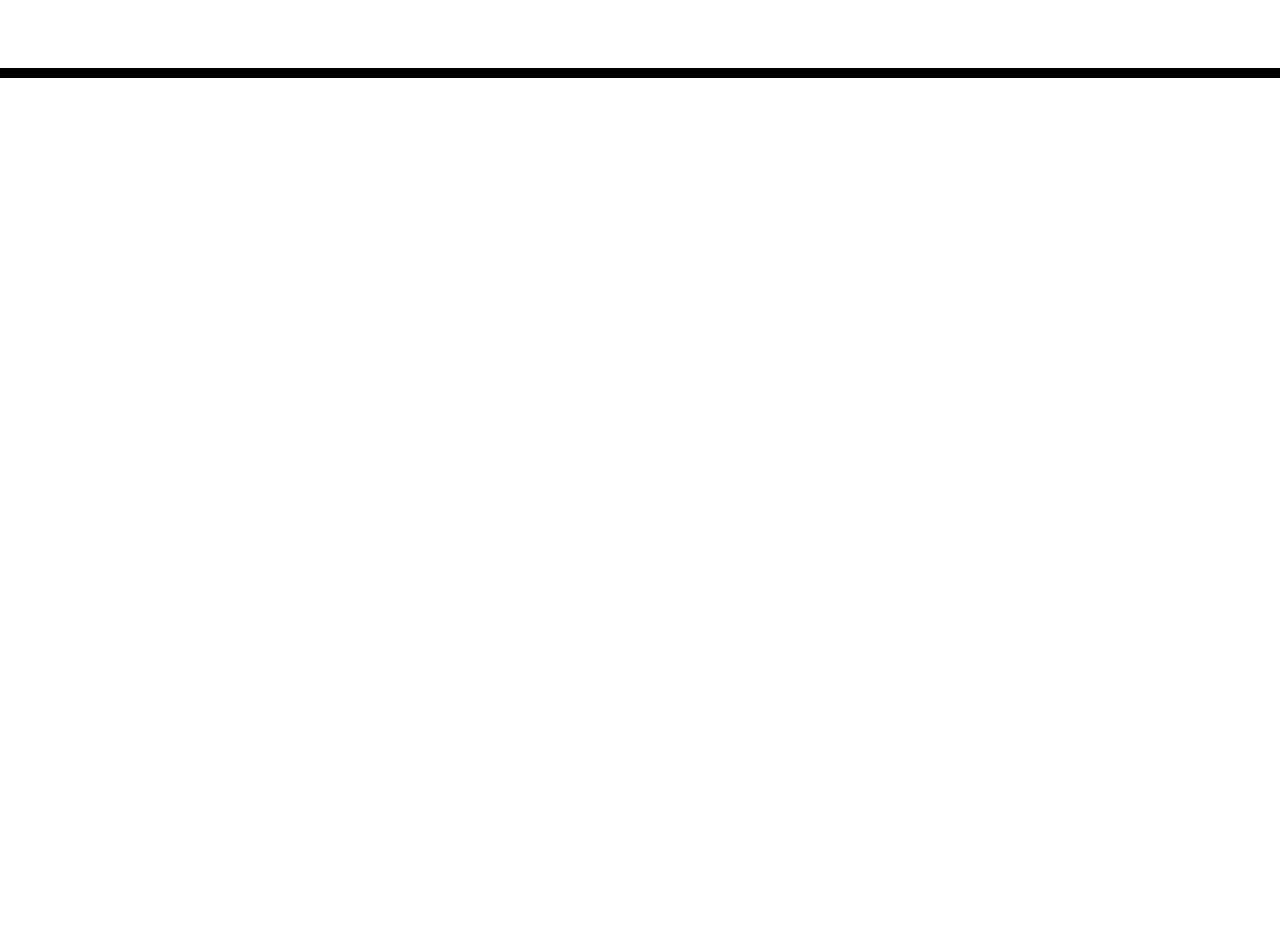
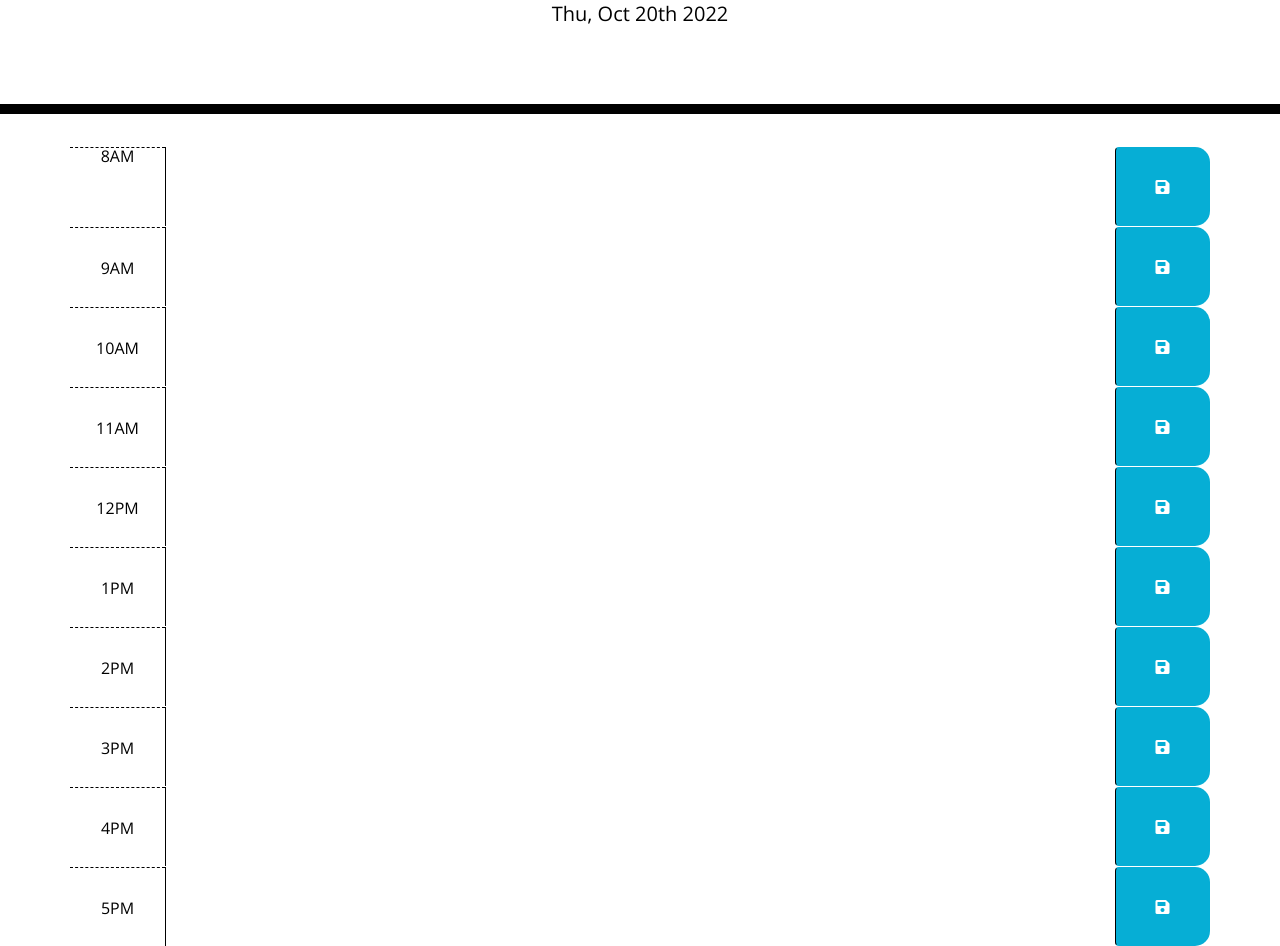
Before and after one commit to lhern222/Work-day-schedule, a plain HTML site: page index.html in a window 1280 px wide. Shown: the part 190-1136 px from the top of the page. Before the commit the page ends 800 px from the top, so only its background shows below. Drawn offline with nearby package versions, Linux system fonts and the light colour scheme.

```diff
--- a/index.html
+++ b/index.html
@@ -31,9 +31,97 @@
     <div class="container">
       <!-- Timeblocks go here -->
 
+        <div id="hour8" class="row time-block">
+        <div class="col-md-1 hour">8AM</div>
+        <textarea class="col-md-10 description"></textarea>
+        <button class="btn saveBtn col-md-1"><i class="fas fa-save"></i></button>
+      </div>
+
+      <div id="hour9" class="row time-block">
+        <div class="col-md-1 hour">
+            9AM
+        </div>
+        <textarea class="col-md-10 description">
+        </textarea>
+        <button class="btn saveBtn col-md-1"><i class="fas fa-save"></i></button>
+      </div>
+
+      <div id="hour10" class="row time-block">
+        <div class="col-md-1 hour">
+            10AM
+        </div>
+        <textarea class="col-md-10 description">
+        </textarea>
+        <button class="btn saveBtn col-md-1"><i class="fas fa-save"></i></button>
+      </div>
+
+      <div id="hour10=1" class="row time-block">
+        <div class="col-md-1 hour">
+            11AM
+        </div>
+        <textarea class="col-md-10 description">
+        </textarea>
+        <button class="btn saveBtn col-md-1"><i class="fas fa-save"></i></button>
+      </div>
+
+      <div id="hour10=2" class="row time-block">
+        <div class="col-md-1 hour">
+            12PM
+        </div>
+        <textarea class="col-md-10 description">
+        </textarea>
+        <button class="btn saveBtn col-md-1"><i class="fas fa-save"></i></button>
+      </div>
+
+      <div id="hour13" class="row time-block">
+        <div class="col-md-1 hour">
+            1PM
+        </div>
+        <textarea class="col-md-10 description">
+        </textarea>
+        <button class="btn saveBtn col-md-1"><i class="fas fa-save"></i></button>
+      </div>
+
+      <div id="hour14" class="row time-block">
+        <div class="col-md-1 hour">
+            2PM
+        </div>
+        <textarea class="col-md-10 description">
+        </textarea>
+        <button class="btn saveBtn col-md-1"><i class="fas fa-save"></i></button>
+      </div>
+
+      <div id="hour15" class="row time-block">
+        <div class="col-md-1 hour">
+            3PM
+        </div>
+        <textarea class="col-md-10 description">
+        </textarea>
+        <button class="btn saveBtn col-md-1"><i class="fas fa-save"></i></button>
+      </div>
+
+      <div id="hour16" class="row time-block">
+        <div class="col-md-1 hour">
+            4PM
+        </div>
+        <textarea class="col-md-10 description">
+        </textarea>
+        <button class="btn saveBtn col-md-1"><i class="fas fa-save"></i></button>
+      </div>
+
+      <div id="hour17" class="row time-block">
+        <div class="col-md-1 hour">
+            5PM
+        </div>
+        <textarea class="col-md-10 description">
+        </textarea>
+        <button class="btn saveBtn col-md-1"><i class="fas fa-save"></i></button>
+      </div>
     </div>
+
+
+    <script src="https://cdnjs.cloudflare.com/ajax/libs/moment.js/2.24.0/moment.min.js"></script>
+    <script src="https://code.jquery.com/jquery-3.4.1.min.js"></script>
     <script src="script.js"></script>
-    <script src="https://code.jquery.com/jquery-3.4.1.min.js"></script>
-    <script src="https://cdnjs.cloudflare.com/ajax/libs/moment.js/2.24.0/moment.min.js"></script>
   </body>
 </html>
--- a/script.js
+++ b/script.js
@@ -1,6 +1,29 @@
 //current date to calender
-var a = moment('2022-10-19');
-a.format();
 
-var todayDate = moment().format();
+var todayDate = moment().format('ddd, MMM Do YYYY');
 $("#currentDate").html(todayDate);
+
+//create a saveBtn
+
+var saveBtn = $(".saveBtn")
+
+//color coding each block based on past, present, future
+
+function timeBlockColor() {
+    var hour = moment.hours();
+
+    $(".time-block").search(function() {
+
+        var currentHour = parseInt($(this).attr(".id"));
+
+        if (currentHour > hour) {
+            $(this).addClass("future");
+
+        } else if (currentHour === hour) {
+            $(this).addClass("present");
+
+        } else {
+            $(this).addClass("past");
+        }
+    })
+};
```
